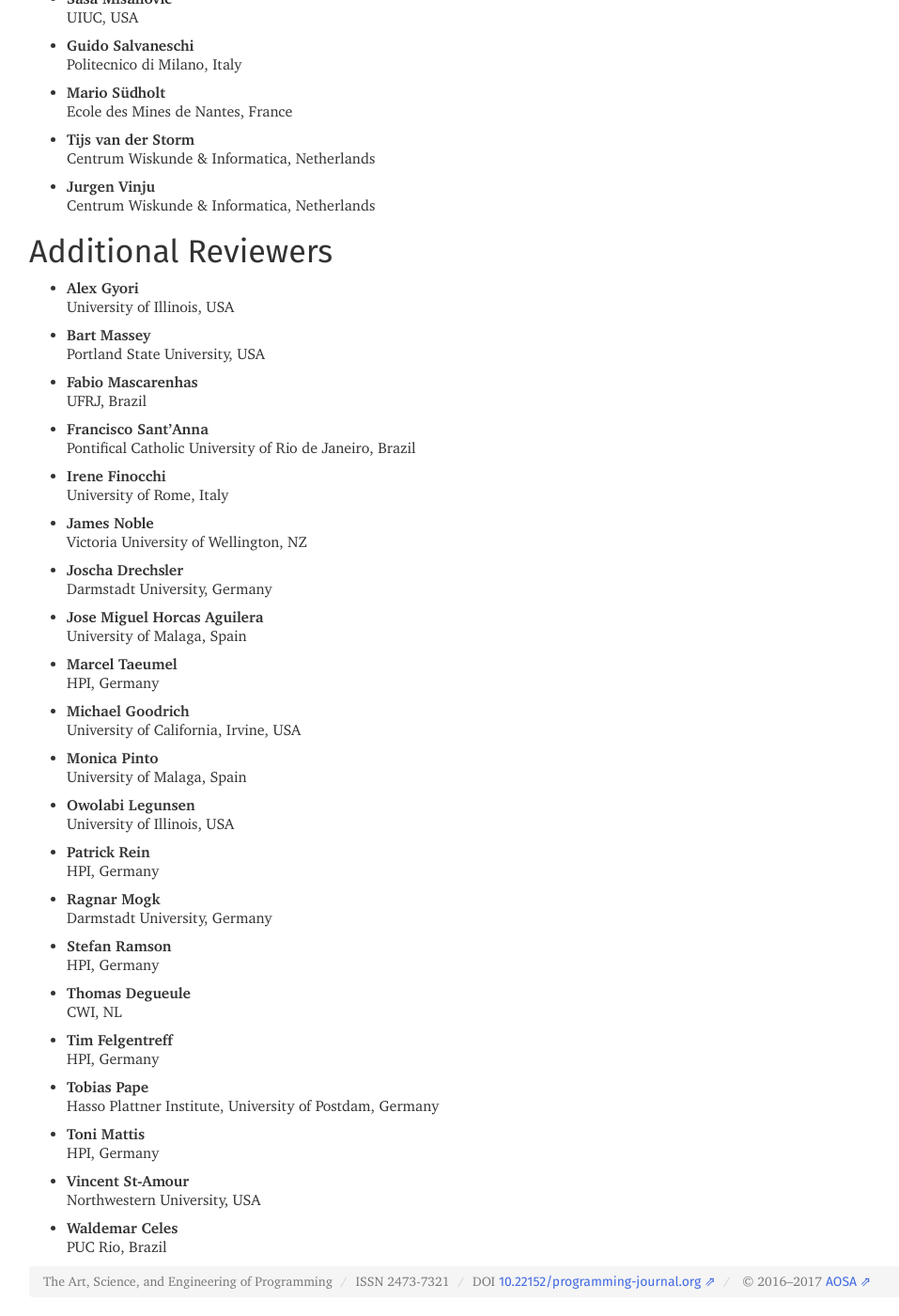
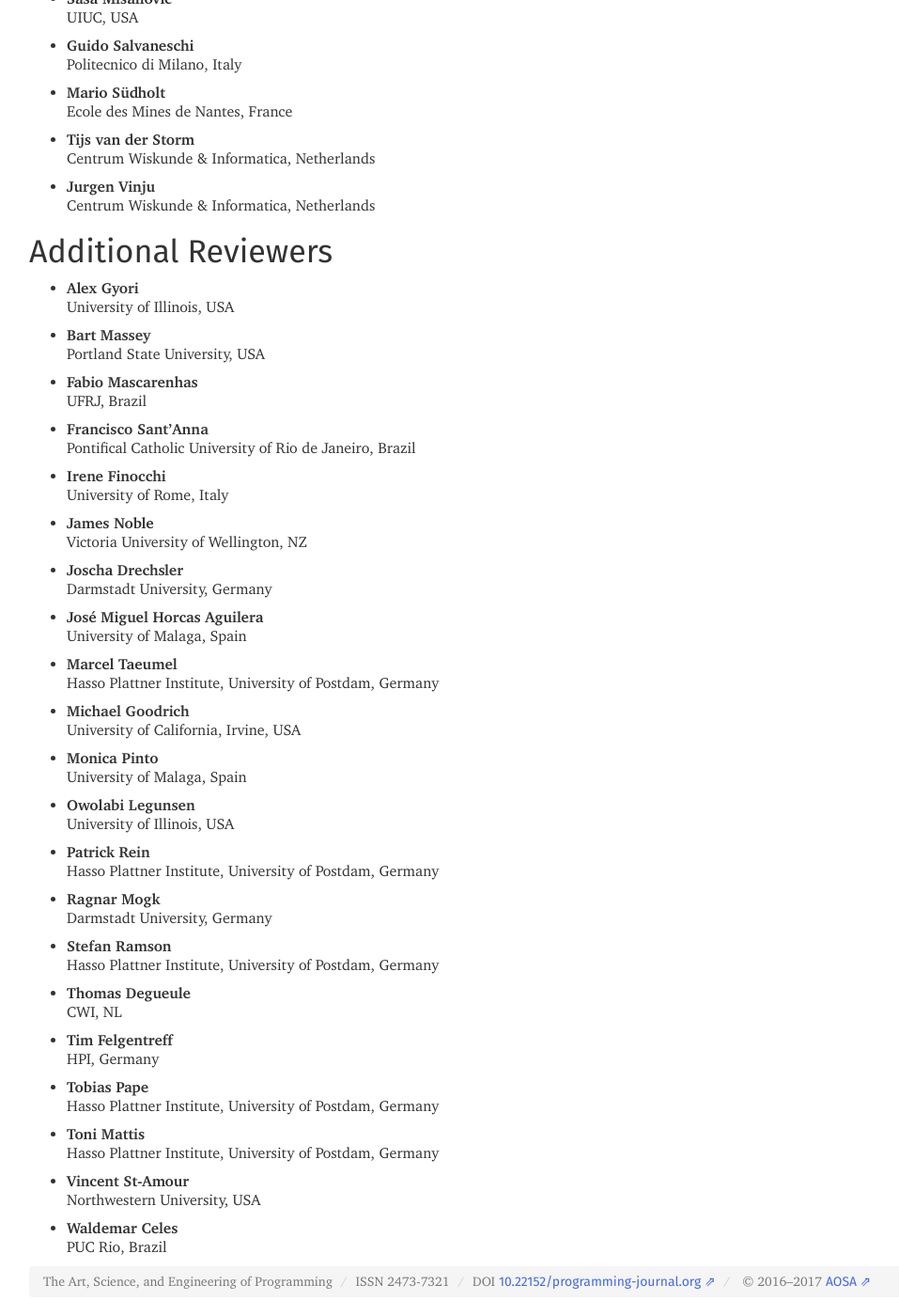
Before and after one commit to programming-journal/programming-journal.github.io, a Jekyll site: the page built from 2017/1/issue2/reviewers.markdown, in a window 1280 px wide and 1400 px high, scrolled down 1002 px. Shown: the whole window at 94% size, without its empty margins (39-996 px from the left). Built offline with Jekyll 4.4.1, drawn with Linux system fonts in a browser that asks for light colours; nearby versions of some CDN libraries.

Commit message:
Unify HPI affiliaton, re-add accent (but as utf8)

```diff
--- a/_data/reviewers_issue2_additional.yml
+++ b/_data/reviewers_issue2_additional.yml
@@ -19,11 +19,11 @@
 - name: Joscha Drechsler
   affiliation: Darmstadt University, Germany
 
-- name: Jose Miguel Horcas Aguilera
+- name: José Miguel Horcas Aguilera
   affiliation: University of Malaga, Spain
 
 - name: Marcel Taeumel
-  affiliation: HPI, Germany
+  affiliation: Hasso Plattner Institute, University of Postdam, Germany
 
 - name: Michael Goodrich
   affiliation: University of California, Irvine, USA
@@ -35,13 +35,13 @@
   affiliation: University of Illinois, USA
 
 - name: Patrick Rein
-  affiliation: HPI, Germany
+  affiliation: Hasso Plattner Institute, University of Postdam, Germany
 
 - name: Ragnar Mogk
   affiliation: Darmstadt University, Germany
 
 - name: Stefan Ramson
-  affiliation: HPI, Germany
+  affiliation: Hasso Plattner Institute, University of Postdam, Germany
 
 - name: Thomas Degueule
   affiliation: CWI, NL
@@ -53,7 +53,7 @@
   affiliation: Hasso Plattner Institute, University of Postdam, Germany
 
 - name: Toni Mattis
-  affiliation: HPI, Germany
+  affiliation: Hasso Plattner Institute, University of Postdam, Germany
 
 - name: Vincent St-Amour
   affiliation: Northwestern University, USA
```
Also changed, not shown: _data/reviewers_issue2.yml (line endings or trailing spaces).
